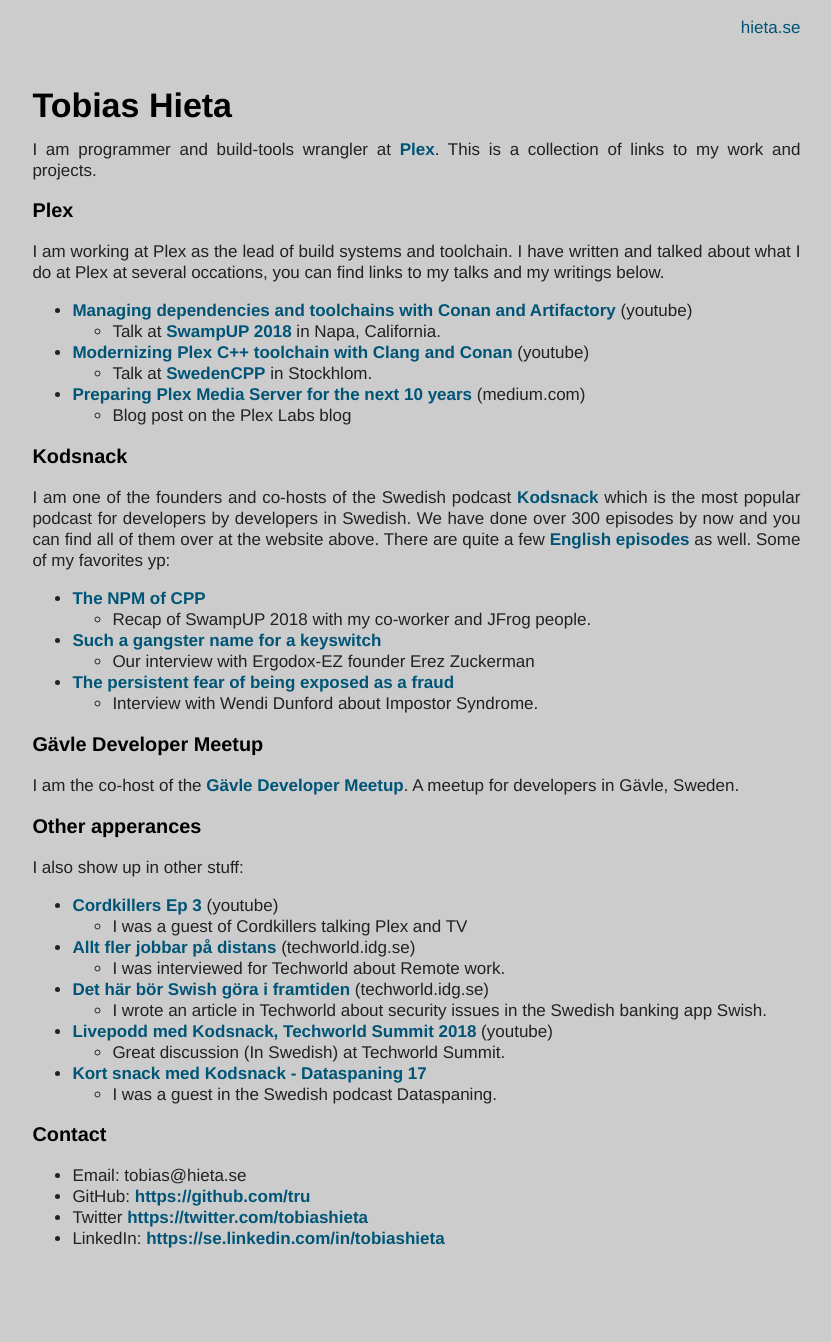
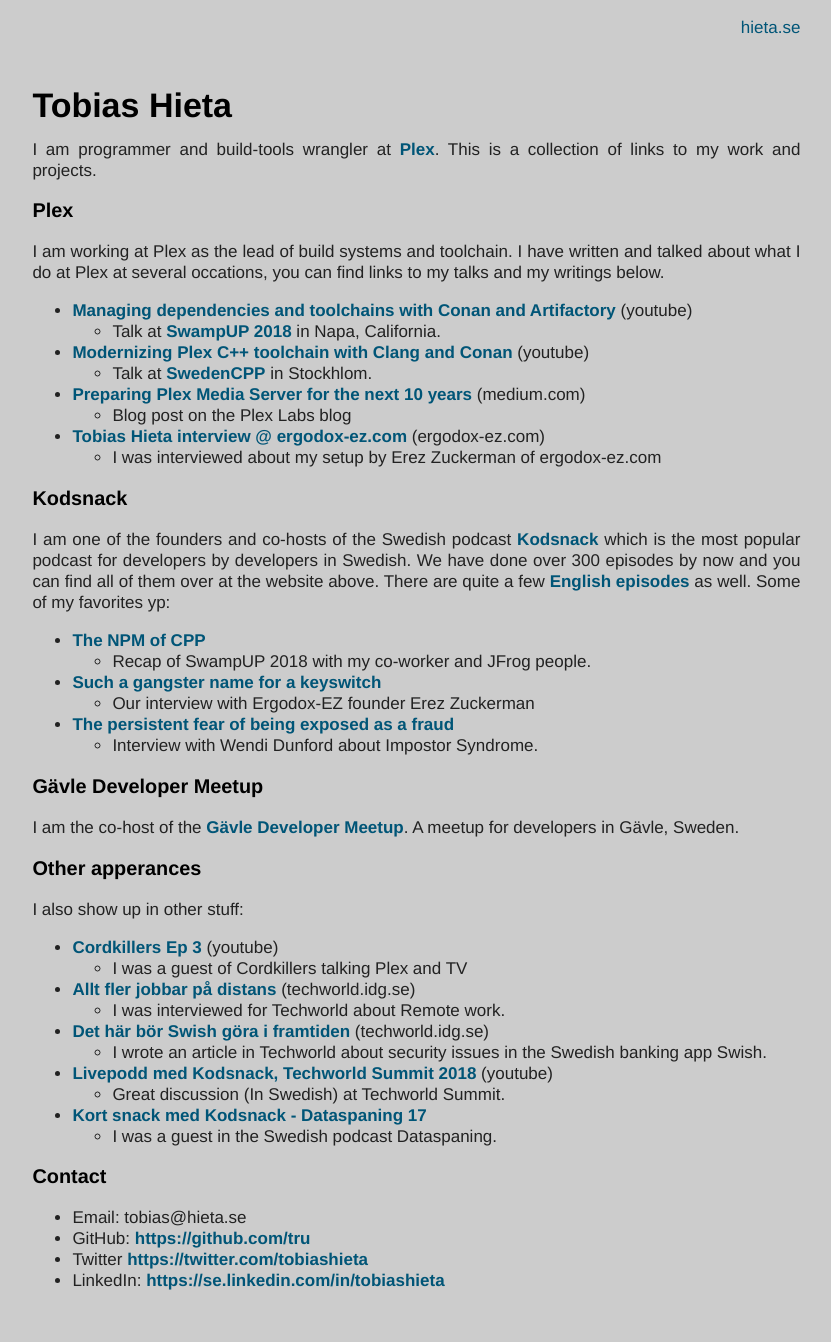
Before and after one commit to tru/tru.github.com, a Jekyll site: the page built from index.md, in a window 1280 px wide. Shown: the whole page, without its empty margins (198-1029 px from the left). Built offline with Jekyll 4.4.1, drawn with Linux system fonts in a browser that asks for light colours; before the commit the page ends 1300 px from its top, so only the background shows below that.

Commit message:
Added ergodox interview link

```diff
--- a/index.md
+++ b/index.md
@@ -15,6 +15,8 @@
   * Talk at [SwedenCPP](https://www.swedencpp.se/) in Stockhlom.
 * [Preparing Plex Media Server for the next 10 years](https://medium.com/plexlabs/preparing-plex-media-server-for-the-next-10-years-d54fc3f47bf) (medium.com)
   * Blog post on the Plex Labs blog
+* [Tobias Hieta interview @ ergodox-ez.com](https://people.ergodox-ez.com/tobias-hieta/) (ergodox-ez.com)
+  * I was interviewed about my setup by Erez Zuckerman of ergodox-ez.com
 
 ### Kodsnack
 
```
